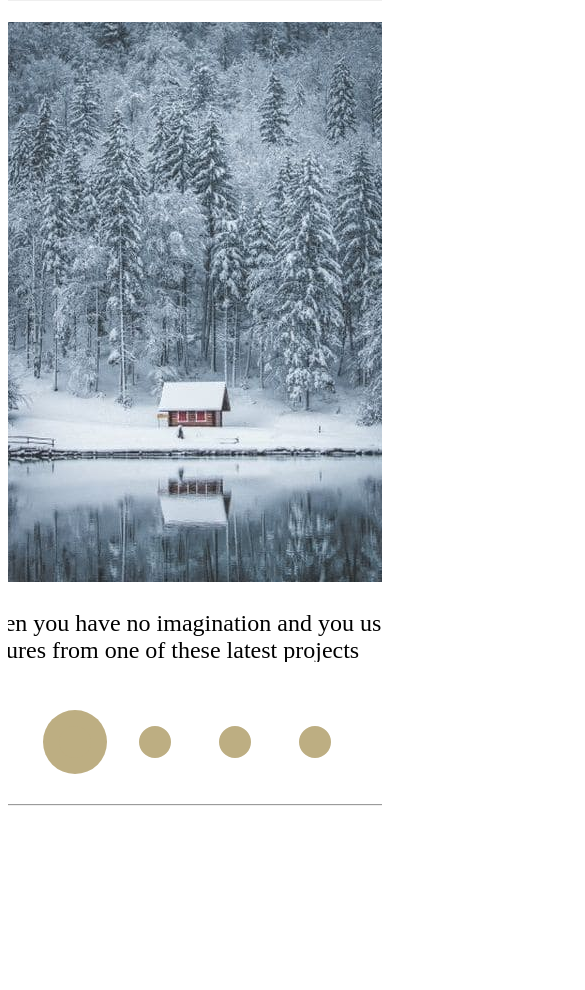
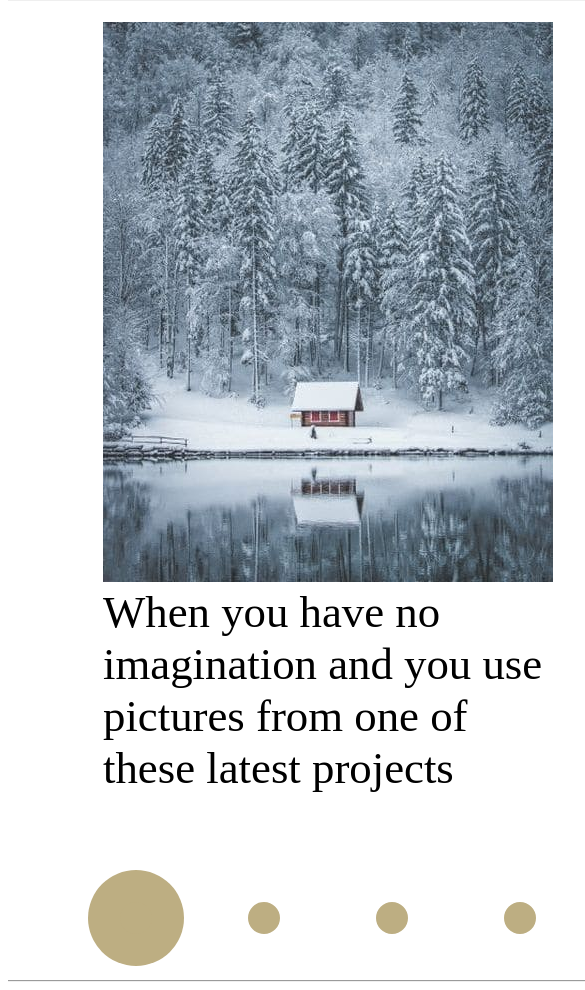
Before and after one commit to AntonSokolovsky/cssMemSlider, a plain HTML site: page index.html in a window 390 px wide. Shown: the part 76-1066 px from the top of the page, 585 px wide, since content can reach past the window. Before the commit the page ends 890 px from the top, so only its background shows below. Drawn offline with Linux system fonts and the light colour scheme.

Commit message:
feat: add adaptive for mobile (Tue, May 17, 2022 01:07:34 AM)

```diff
--- a/style.css
+++ b/style.css
@@ -14,6 +14,7 @@ ul {
 }
 .container {
     max-width: 1280px;
+    width: 40em;
     display: flex;
     flex-direction: column;
     align-items: center;
@@ -149,12 +150,30 @@ ul {
     color: #000000;
     background-color: #BDAE82;
 }
-
+/* for mobile  */
 @media(max-width:640px) {
     .container {
         max-width: 640px;
     }
     .slider {
         width: 50em;
+        height: 50em;
+    }
+    .mem-text {
+        margin: 0;
+        font-size: 2.8em;
+    }
+    .slider-container {
+        gap: 2em;
+    }
+    .control {
+        margin: 0;
+        gap: 2em;
+    }
+    .label {
+        width: 6em;
+        height: 6em;
+        border-radius: 6em;
+        padding: 2em;
     }
 }
```
